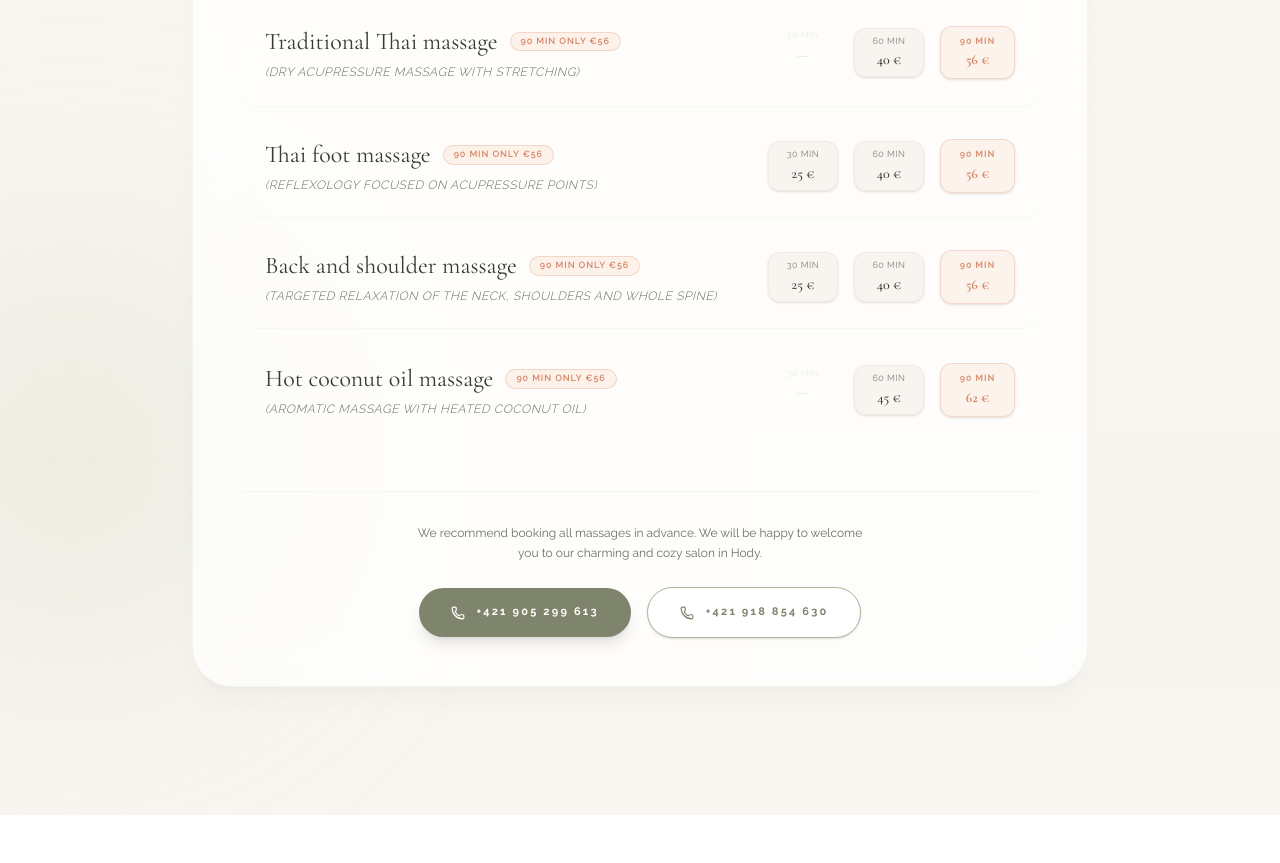
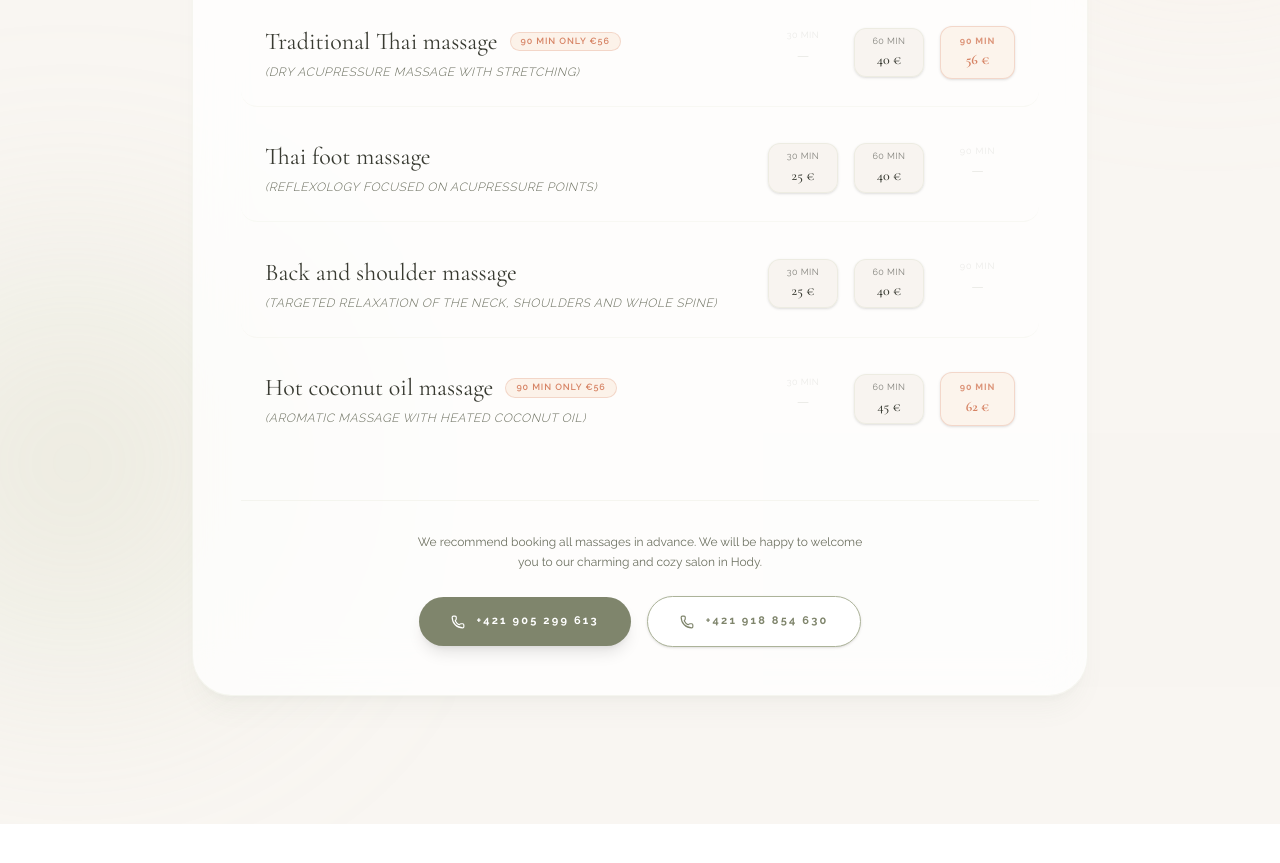
Before and after one commit to JurajSVK77/Ban-Thai-Massage-, a React (Vite) app: page / in a window 1280 px wide. Shown: the part 4140-5003 px from the top of the page. Built offline with nearby package versions, Linux system fonts and the light colour scheme.

Commit message:
fix: update pricing and visibility for 90-min massages
Remove 90-minute options for specific massage services and update the UI to visually disable unavailable durations.

```diff
--- a/src/App.tsx
+++ b/src/App.tsx
@@ -114,12 +114,12 @@ const PRICING_DATA = [
   {
     name: "Thajská masáž nôh",
     note: "reflexná masáž zameraná na akupresúrne body",
-    prices: { "30": 25, "60": 40, "90": 56 }
+    prices: { "30": 25, "60": 40, "90": null }
   },
   {
     name: "Masáž chrbta a ramien",
     note: "cielené uvoľnenie šije, ramien a celej chrbtice",
-    prices: { "30": 25, "60": 40, "90": 56 }
+    prices: { "30": 25, "60": 40, "90": null }
   },
   {
     name: "Masáž s horúcim kokosovým olejom",
@@ -605,11 +605,11 @@ function Pricing() {
 
                     {/* 90 min */}
                     {(selectedDuration === "all" || selectedDuration === "90") && (
-                      <div className={`flex flex-col items-center justify-center min-w-[75px] py-2 px-3 rounded-xl transition-all bg-brand-peach-light/30 border border-brand-peach-dark/25 text-brand-peach-dark relative overflow-hidden group-hover:scale-105 duration-300 shadow-sm`}>
-                        <div className="absolute inset-0 bg-brand-peach-dark/5 opacity-0 group-hover:opacity-100 transition-opacity"></div>
-                        <span className="text-[9px] tracking-widest uppercase font-bold text-brand-peach-dark/85">90 min</span>
-                        <span className="text-sm font-bold font-serif mt-0.5 flex items-baseline gap-0.5 text-brand-peach-dark">
-                          {item.prices["90"]} €
+                      <div className={`flex flex-col items-center justify-center min-w-[75px] py-1.5 px-2 rounded-xl transition-all ${item.prices["90"] ? 'bg-brand-peach-light/30 border border-brand-peach-dark/25 text-brand-peach-dark relative overflow-hidden group-hover:scale-105 shadow-sm py-2 px-3' : 'opacity-20 text-text-muted pb-4 border-b border-transparent'} duration-300`}>
+                        {item.prices["90"] && <div className="absolute inset-0 bg-brand-peach-dark/5 opacity-0 group-hover:opacity-100 transition-opacity"></div>}
+                        <span className={`text-[9px] tracking-widest uppercase ${item.prices["90"] ? 'font-bold text-brand-peach-dark/85' : 'opacity-60'}`}>90 min</span>
+                        <span className={`text-sm mt-0.5 flex items-baseline gap-0.5 font-serif ${item.prices["90"] ? 'font-bold text-brand-peach-dark' : 'font-medium'}`}>
+                          {item.prices["90"] ? `${item.prices["90"]} €` : '—'}
                         </span>
                       </div>
                     )}
```
